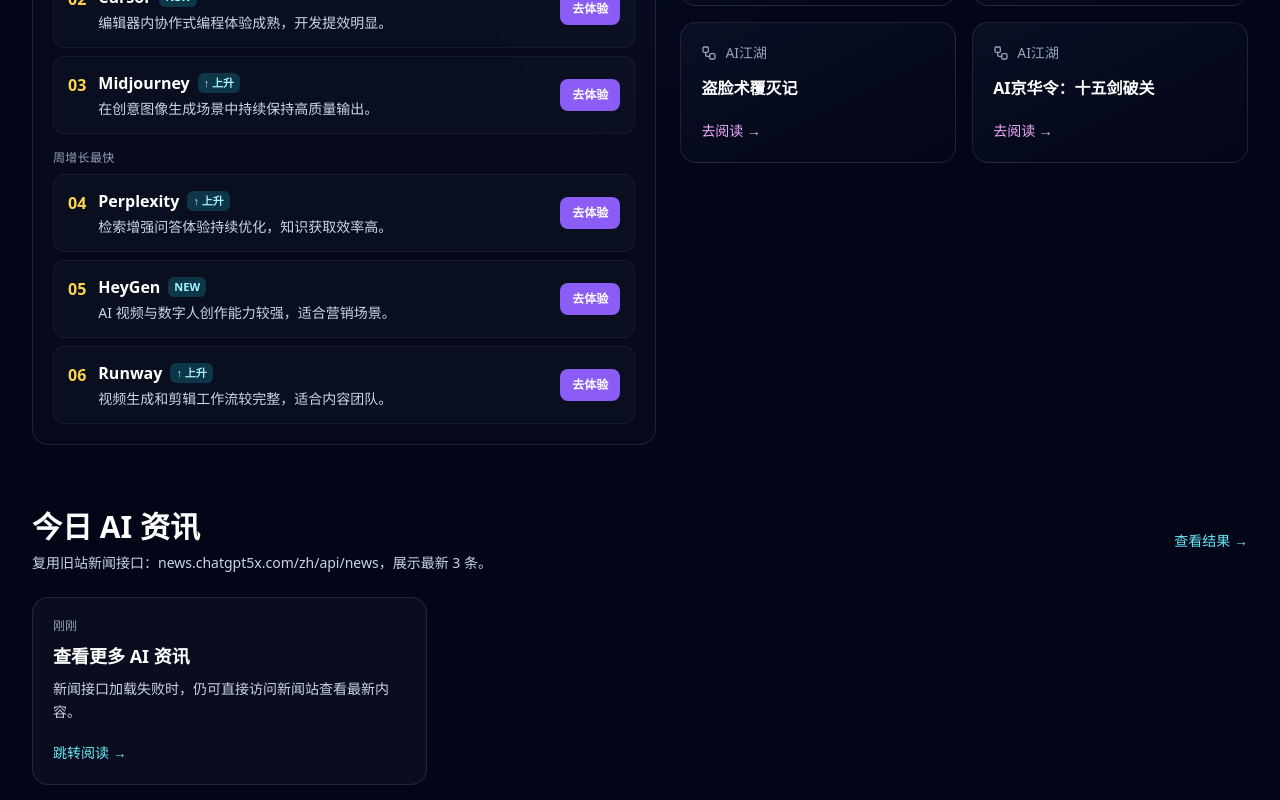
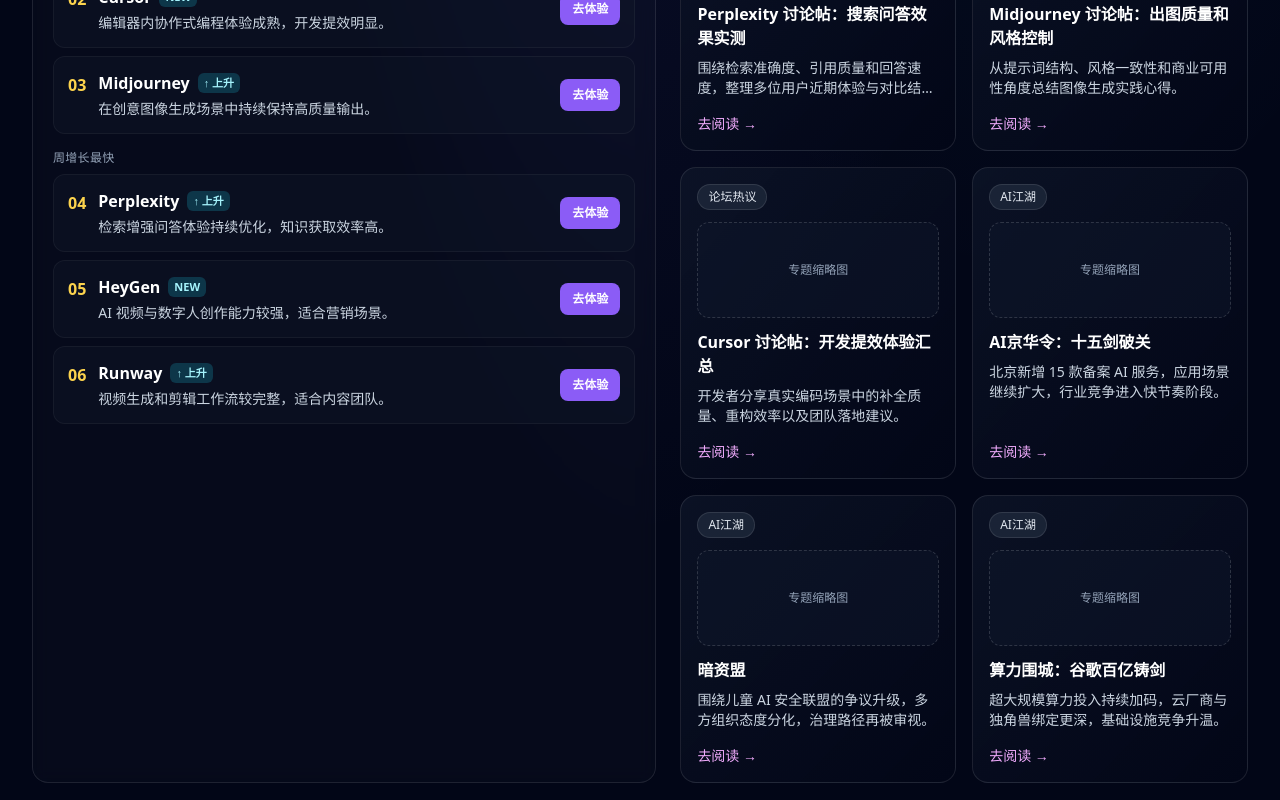
Before and after one commit to Jihai123/zhibeimao-home, a Next.js app: page / in a window 1280 px wide. Shown: the part 2340-3140 px from the top of the page. Built offline with nearby package versions, Linux system fonts and the light colour scheme; no server answers.

Commit message:
修复首页新闻展示并增强榜单专题卡片

```diff
--- a/components/NewsSection.tsx
+++ b/components/NewsSection.tsx
@@ -4,18 +4,22 @@
 
 import { siteLinks } from '@/data/site-links';
 
-type LegacyNewsItem = {
-  title: string;
-  slug: string;
+type NewsApiItem = {
+  title?: string;
+  slug?: string;
   date?: string;
   content?: string;
+  cover?: string;
 };
+
+type NewsApiResponse = NewsApiItem[] | { data?: NewsApiItem[]; items?: NewsApiItem[] };
 
 type DisplayNewsItem = {
   title: string;
   href: string;
   summary: string;
   time: string;
+  cover: string | null;
 };
 
 const externalLinkProps = {
@@ -23,24 +27,68 @@
   rel: 'noopener noreferrer'
 };
 
-const NEWS_API = 'https://news.chatgpt5x.com/zh/api/news?page=1&pageSize=5';
+const NEWS_API = 'https://news.chatgpt5x.com/zh/api/news';
+const NEWS_HOME = 'https://news.chatgpt5x.com/zh/news';
 
 const fallbackNews: DisplayNewsItem[] = [
   {
     title: '查看更多 AI 资讯',
-    href: 'https://news.chatgpt5x.com/zh/',
+    href: NEWS_HOME,
     summary: '新闻接口加载失败时，仍可直接访问新闻站查看最新内容。',
-    time: '刚刚'
+    time: '刚刚',
+    cover: null
   }
 ];
 
-function toDisplayNews(items: LegacyNewsItem[]): DisplayNewsItem[] {
-  return items.slice(0, 3).map((item) => ({
-    title: item.title,
-    href: `https://news.chatgpt5x.com/zh/news/${encodeURIComponent(item.slug)}`,
-    summary: (item.content ?? '点击查看完整资讯内容。').slice(0, 90),
-    time: item.date ?? ''
-  }));
+function normalizeCover(cover?: string): string | null {
+  if (!cover || typeof cover !== 'string') {
+    return null;
+  }
+
+  return cover.startsWith('http://') ? cover.replace('http://', 'https://') : cover;
+}
+
+function truncateSummary(content?: string): string {
+  if (!content || typeof content !== 'string') {
+    return '';
+  }
+
+  const cleanContent = content.replace(/\s+/g, ' ').trim();
+  if (cleanContent.length <= 78) {
+    return cleanContent;
+  }
+
+  return `${cleanContent.slice(0, 76)}...`;
+}
+
+function getNewsList(data: NewsApiResponse): NewsApiItem[] {
+  if (Array.isArray(data)) {
+    return data;
+  }
+
+  if (Array.isArray(data?.data)) {
+    return data.data;
+  }
+
+  if (Array.isArray(data?.items)) {
+    return data.items;
+  }
+
+  return [];
+}
+
+function toDisplayNews(items: NewsApiItem[]): DisplayNewsItem[] {
+  return items.slice(0, 3).map((item) => {
+    const hasSlug = typeof item.slug === 'string' && item.slug.trim().length > 0;
+
+    return {
+      title: item.title?.trim() || '未命名资讯',
+      href: hasSlug ? `${NEWS_HOME}/${encodeURIComponent(item.slug!.trim())}` : NEWS_HOME,
+      summary: truncateSummary(item.content),
+      time: item.date?.trim() || '时间待更新',
+      cover: normalizeCover(item.cover)
+    };
+  });
 }
 
 export function NewsSection() {
@@ -56,12 +104,10 @@
           throw new Error(`HTTP ${response.status}`);
         }
 
-        const data = (await response.json()) as LegacyNewsItem[];
-        if (!Array.isArray(data)) {
-          throw new Error('invalid response');
-        }
+        const data = (await response.json()) as NewsApiResponse;
+        const list = getNewsList(data);
 
-        const validItems = data.filter((item) => typeof item?.title === 'string' && typeof item?.slug === 'string');
+        const validItems = list.filter((item) => typeof item?.title === 'string' && item.title.trim().length > 0);
         if (!validItems.length) {
           throw new Error('empty response');
         }
@@ -88,7 +134,7 @@
       <div className="mb-6 flex items-center justify-between gap-3">
         <div>
           <h2 className="text-2xl font-bold text-white md:text-3xl">今日 AI 资讯</h2>
-          <p className="mt-2 text-sm text-slate-300">复用旧站新闻接口：news.chatgpt5x.com/zh/api/news，展示最新 3 条。</p>
+          <p className="mt-2 text-sm text-slate-300">实时读取新闻接口前 3 条，支持缩略图、摘要与详情跳转。</p>
         </div>
         <a
           href={siteLinks.news}
@@ -102,16 +148,28 @@
       <div className="grid gap-4 md:grid-cols-3">
         {news.map((item) => (
           <a
-            key={item.href}
+            key={`${item.href}-${item.title}`}
             href={item.href}
             {...externalLinkProps}
-            className="group rounded-2xl border border-white/10 bg-white/[0.03] p-5 transition-all duration-300 hover:-translate-y-1 hover:border-cyan-300/30 hover:shadow-xl hover:shadow-cyan-500/10 focus-visible:outline-none focus-visible:ring-2 focus-visible:ring-cyan-300"
+            className="group h-full rounded-2xl border border-white/10 bg-white/[0.03] p-4 transition-all duration-300 hover:-translate-y-1 hover:border-cyan-300/30 hover:shadow-xl hover:shadow-cyan-500/10 focus-visible:outline-none focus-visible:ring-2 focus-visible:ring-cyan-300"
           >
-            <article>
-              <p className="text-xs text-slate-400">{item.time}</p>
-              <h3 className="mt-2 text-lg font-semibold text-white">{item.title}</h3>
-              <p className="mt-2 text-sm leading-relaxed text-slate-300">{item.summary}</p>
-              <span className="mt-5 inline-flex text-sm font-medium text-cyan-300">跳转阅读 →</span>
+            <article className="flex h-full flex-col">
+              {item.cover ? (
+                <div
+                  role="img"
+                  aria-label={item.title}
+                  className="h-40 w-full rounded-xl border border-white/10 bg-cover bg-center"
+                  style={{ backgroundImage: `url(${item.cover})` }}
+                />
+              ) : (
+                <div className="flex h-40 w-full items-center justify-center rounded-xl border border-dashed border-white/15 bg-slate-900/60 text-xs text-slate-400">
+                  暂无封面图
+                </div>
+              )}
+              <p className="mt-3 text-xs text-slate-400">{item.time}</p>
+              <h3 className="mt-1 line-clamp-2 text-lg font-semibold text-white">{item.title}</h3>
+              {item.summary ? <p className="mt-2 line-clamp-3 text-sm leading-relaxed text-slate-300">{item.summary}</p> : null}
+              <span className="mt-auto pt-4 text-sm font-medium text-cyan-300">阅读更多 →</span>
             </article>
           </a>
         ))}
--- a/components/RankingList.tsx
+++ b/components/RankingList.tsx
@@ -73,29 +73,32 @@
         <div>
           <h3 className="mb-4 text-base font-semibold text-white">专题精选</h3>
           <div className="grid gap-4 sm:grid-cols-2">
-            {topicPicks.map((pick) => {
-              const Icon = pick.icon;
-
-              return (
+            {topicPicks.map((pick) => (
               <a
                 href={pick.href}
-                  key={pick.title}
+                key={`${pick.source}-${pick.title}`}
                 {...externalLinkProps}
-                  className="group rounded-2xl border border-white/10 bg-gradient-to-br from-slate-900/60 to-slate-950 p-5 transition-all duration-300 hover:-translate-y-1 hover:border-fuchsia-300/30 hover:shadow-xl hover:shadow-fuchsia-500/10 focus-visible:outline-none focus-visible:ring-2 focus-visible:ring-cyan-300"
+                className="group h-full min-h-[252px] rounded-2xl border border-white/10 bg-gradient-to-br from-slate-900/70 to-slate-950 p-4 transition-all duration-300 hover:-translate-y-1 hover:border-fuchsia-300/30 hover:shadow-xl hover:shadow-fuchsia-500/10 focus-visible:outline-none focus-visible:ring-2 focus-visible:ring-cyan-300"
               >
-                  <article>
-                    <p className="inline-flex items-center gap-2 text-sm text-slate-400">
-                      <Icon className="h-4 w-4" />
-                      <span>{pick.source}</span>
+                <article className="flex h-full flex-col">
+                  <span className="inline-flex w-fit rounded-full border border-white/10 bg-slate-800/80 px-2.5 py-1 text-xs font-medium text-slate-200">
+                    {pick.source}
+                  </span>
+                  <div className="mt-3 flex h-24 items-center justify-center rounded-xl border border-dashed border-white/15 bg-slate-900/50 text-xs text-slate-400">
+                    专题缩略图
+                  </div>
+                  <h4 className="mt-3 text-base font-semibold leading-6 text-white [display:-webkit-box] [-webkit-line-clamp:2] [-webkit-box-orient:vertical] overflow-hidden">
+                    {pick.title}
+                  </h4>
+                  <p className="mt-2 text-sm text-slate-300 [display:-webkit-box] [-webkit-line-clamp:2] [-webkit-box-orient:vertical] overflow-hidden">
+                    {pick.summary}
                   </p>
-                    <h4 className="mt-2 text-base font-semibold leading-relaxed text-white">{pick.title}</h4>
-                    <span className="mt-5 inline-flex text-sm font-medium text-fuchsia-300 transition-all duration-300 group-hover:tracking-wide">
+                  <span className="mt-auto pt-4 text-sm font-medium text-fuchsia-300 transition-all duration-300 group-hover:tracking-wide">
                     去阅读 →
                   </span>
                 </article>
               </a>
-              );
-            })}
+            ))}
           </div>
         </div>
       </div>
--- a/data/home-data.ts
+++ b/data/home-data.ts
@@ -1,4 +1,4 @@
-import { BadgeDollarSign, Bot, Compass, PiggyBank, Sparkles, Star, Workflow } from 'lucide-react';
+import { BadgeDollarSign, Bot, Compass, PiggyBank, Sparkles, Star } from 'lucide-react';
 
 import { siteLinks } from '@/data/site-links';
 
@@ -153,58 +153,71 @@
 export type TopicPick = {
   title: string;
   href: string;
-  icon: typeof Workflow;
   source: '论坛热议' | 'AI江湖';
+  summary: string;
+  cover?: string;
 };
 
 const topicPool: TopicPick[] = [
   {
     title: 'Claude 讨论帖：日常使用与能力反馈',
     href: 'https://forum.chatgpt5x.com/d/261-236-claudetao-lun-tie',
-    icon: Workflow,
-    source: '论坛热议'
+    source: '论坛热议',
+    summary: '社区用户集中讨论 Claude 在复杂任务、多轮问答和写作场景中的真实稳定性。'
   },
   {
     title: 'Perplexity 讨论帖：搜索问答效果实测',
     href: 'https://forum.chatgpt5x.com/d/290-267-perplexity-aitao-lun-tie',
-    icon: Workflow,
-    source: '论坛热议'
+    source: '论坛热议',
+    summary: '围绕检索准确度、引用质量和回答速度，整理多位用户近期体验与对比结论。'
   },
   {
     title: 'Midjourney 讨论帖：出图质量和风格控制',
     href: 'https://forum.chatgpt5x.com/d/297-274-midjourneytao-lun-tie',
-    icon: Workflow,
-    source: '论坛热议'
+    source: '论坛热议',
+    summary: '从提示词结构、风格一致性和商业可用性角度总结图像生成实践心得。'
   },
   {
     title: 'Cursor 讨论帖：开发提效体验汇总',
     href: 'https://forum.chatgpt5x.com/d/401-378-cursortao-lun-tie',
-    icon: Workflow,
-    source: '论坛热议'
+    source: '论坛热议',
+    summary: '开发者分享真实编码场景中的补全质量、重构效率以及团队落地建议。'
   },
   {
     title: '盗脸术覆灭记',
     href: 'https://news.chatgpt5x.com/aijianghu/ai短剧偷脸翻车-红果平台下架-桃花簪-重罚出品方',
-    icon: Workflow,
-    source: 'AI江湖'
+    source: 'AI江湖',
+    summary: '短剧“AI 换脸”争议发酵，平台下架并追责，折射内容合规与版权红线。'
   },
   {
     title: 'AI京华令：十五剑破关',
     href: 'https://news.chatgpt5x.com/aijianghu/北京ai服务大爆发-15款新应用通过备案即日起可用',
-    icon: Workflow,
-    source: 'AI江湖'
+    source: 'AI江湖',
+    summary: '北京新增 15 款备案 AI 服务，应用场景继续扩大，行业竞争进入快节奏阶段。'
   },
   {
     title: '暗资盟',
     href: 'https://news.chatgpt5x.com/aijianghu/openai偷偷砸钱搞儿童ai安全联盟-多家组织发现后集体退群',
-    icon: Workflow,
-    source: 'AI江湖'
+    source: 'AI江湖',
+    summary: '围绕儿童 AI 安全联盟的争议升级，多方组织态度分化，治理路径再被审视。'
   },
   {
     title: '算力围城：谷歌百亿铸剑',
     href: 'https://news.chatgpt5x.com/aijianghu/谷歌砸百亿-给ai独角兽建-专属机房-算力大战进入白热化',
-    icon: Workflow,
-    source: 'AI江湖'
+    source: 'AI江湖',
+    summary: '超大规模算力投入持续加码，云厂商与独角兽绑定更深，基础设施竞争升温。'
+  },
+  {
+    title: '多模态工作流：谁能接住企业需求',
+    href: 'https://forum.chatgpt5x.com',
+    source: '论坛热议',
+    summary: '聚焦企业在文本、图片、视频协同生产中的痛点，讨论可落地的多模态方案。'
+  },
+  {
+    title: '模型价格战之后，应用层如何活下来',
+    href: 'https://news.chatgpt5x.com/zh/',
+    source: 'AI江湖',
+    summary: '模型能力趋同后，应用层开始拼场景深耕与交付效率，商业化逻辑加速重塑。'
   }
 ];
 
@@ -222,7 +235,9 @@
   return [
     forumItems[forumOffset],
     forumItems[(forumOffset + 1) % forumItems.length],
+    forumItems[(forumOffset + 2) % forumItems.length],
     jianghuItems[jianghuOffset],
-    jianghuItems[(jianghuOffset + 1) % jianghuItems.length]
+    jianghuItems[(jianghuOffset + 1) % jianghuItems.length],
+    jianghuItems[(jianghuOffset + 2) % jianghuItems.length]
   ];
 }
```
Lines whose indentation alone changed are shown as unchanged.
